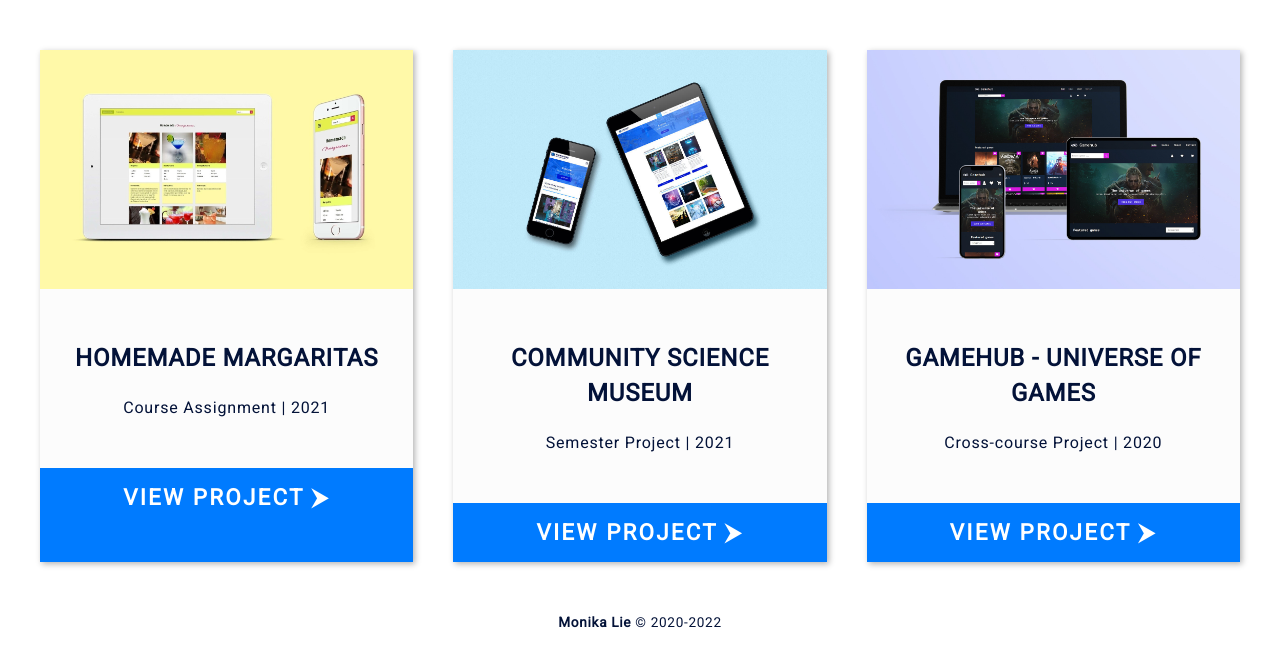
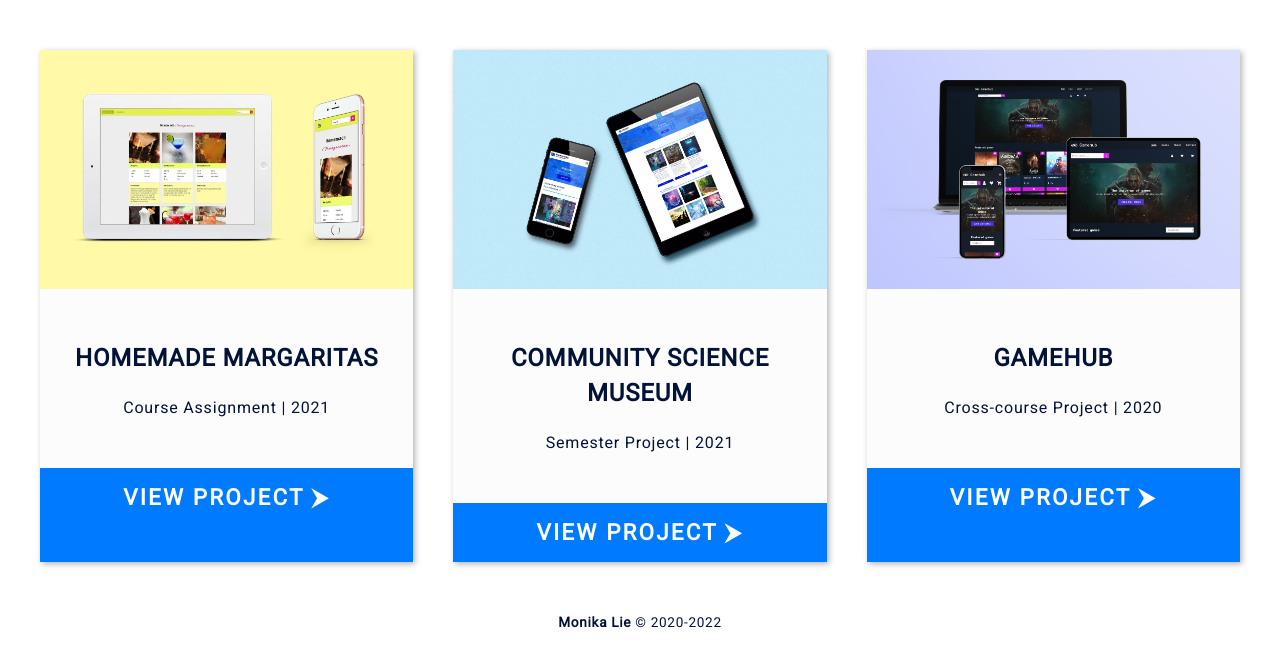
Before and after one commit to LunaDragon666/Monika-Lie-Portfolio-1, a plain HTML site: page index.html in a window 1280 px wide. Shown: the part 140-800 px from the top of the page. Drawn offline with Linux system fonts and the light colour scheme.

Commit message:
Update index.html

```diff
--- a/index.html
+++ b/index.html
@@ -41,7 +41,7 @@
                         <img src="img/project3.jpg" alt="Project exam 1">
                     </a>
                     <div class="text">
-                        <h2>Gamehub - Universe of games</h2>
+                        <h2>Gamehub</h2>
                         <p>Cross-course Project | 2020</p>
                     </div>
                     <a class="cta" href="pages/project3.html">View project &#11166;</a>
```
